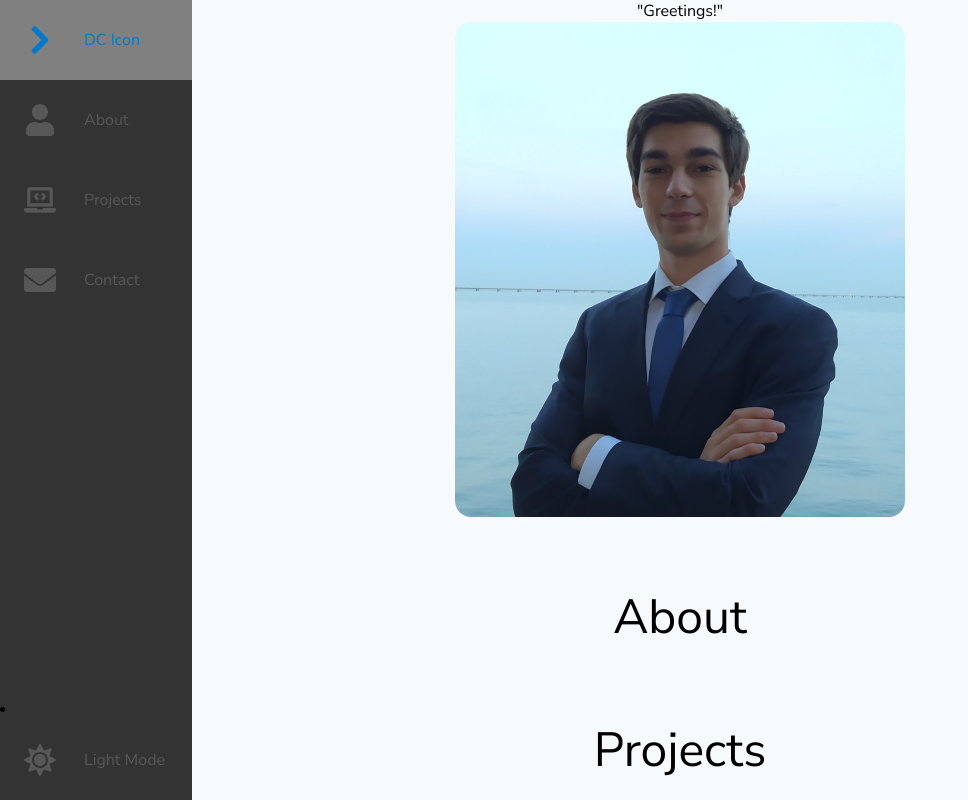
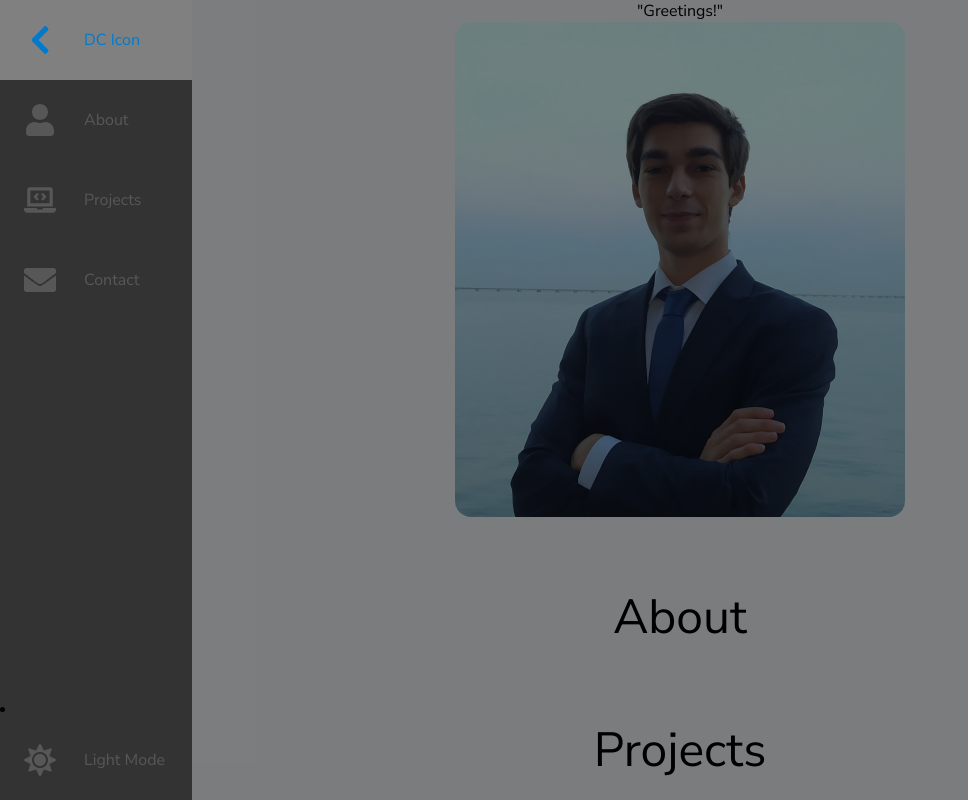
Before and after one commit to Am4teur/portfolio-next, a Next.js app: page / in a window 1280 px wide. Shown: the top 800 px of the page, without its empty margins (0-968 px from the left). Built offline with nearby package versions, Linux system fonts and the light colour scheme.

Commit message:
Hovering the sidebar makes the rest of the page "gray"

```diff
--- a/components/Layout.tsx
+++ b/components/Layout.tsx
@@ -13,13 +13,16 @@ interface layoutProps {
 
 export default function Layout({ children }: layoutProps) {
   return (
-    <div>
+    <div className={styles.layout}>
       <Sidebar/>
 
       <div className={styles.container}>
-        {children}
+        <div className={styles.main}>
+          {children}
+        </div>
         <Footer/>
       </div>
+      <div className={styles.darkness}></div>
       <ToTop/>
     </div>
   )
--- a/components/ToTop.tsx
+++ b/components/ToTop.tsx
@@ -1,6 +1,6 @@
 import React from 'react';
+
 import styled, { css } from 'styled-components';
-//import arrowTop from '../styles/svg/chevron-up-solid.svg';
 import styles from '../styles/Layout.module.scss';
 
 import useScrollPosition from "./Effects/useScrollPosition";
@@ -23,6 +23,7 @@ export default function ToTop() {
     <Button onClick={goToTop} show>{arrowUp}</Button>
     :
     <Button onClick={goToTop}>{arrowUp}</Button>
+    /* This is needed to have the transition of the button appearing from the bottom */
     }
   </>
 }
--- a/styles/Layout.module.scss
+++ b/styles/Layout.module.scss
@@ -3,6 +3,11 @@ $bg-color-primary: #007acc;
 $bg-color-secondary: #333333;
 $transition-speed: "60ms";
 $transition-sidebar-speed: "200ms";
+
+.layout { /* This makes .darkness full height 100% OK */
+  overflow: hidden;
+  position: relative;
+}
 
 .container {
   min-height: 100vh;
@@ -29,9 +34,36 @@ $transition-sidebar-speed: "200ms";
   flex-direction: column;
   width: $sidebar-width;
   background-color: $bg-color-secondary;
-  z-index: 1;
+  z-index: 2;
 
   transition: width #{$transition-sidebar-speed} ease;
+
+  &:hover {
+    .sidebar_logo {
+      svg {
+        transform: rotate(-180deg);
+      }
+    }
+    ~ .darkness {
+      //display: block;
+      visibility: visible;
+      opacity: 1;
+    }
+  }
+}
+
+.darkness {
+  background-color: rgba(0, 0, 0, 0.5);
+  //display: none;
+  visibility: hidden;
+  opacity: 0;
+  position: absolute;
+  height: 100%;
+  width: 100%;
+  left: 0;
+  top: 0;
+  z-index: 1;
+  transition: visibility 0.3s, opacity 0.3s linear;
 }
 
 .sidebar_logo {
@@ -44,12 +76,6 @@ $transition-sidebar-speed: "200ms";
     height: 2rem;
     transform: rotate(0deg);
     transition: transform 400ms;
-  }
-}
-
-.sidebar:hover {
-  .sidebar_logo img {
-    transform: rotate(-180deg);
   }
 }
 
@@ -93,7 +119,6 @@ $transition-sidebar-speed: "200ms";
 }
 
 .item_text {
-
   opacity: 0;
   margin-left: 0.25rem;
   transition: opacity #{$transition-sidebar-speed};
@@ -126,7 +151,7 @@ $transition-sidebar-speed: "200ms";
   .footer_copyright {
     margin: 1.5rem 0 1rem 0;
     a {
-      display: inline-block; /*Add this*/
+      display: inline-block;
     }
     img {
       height: 1rem;
```
